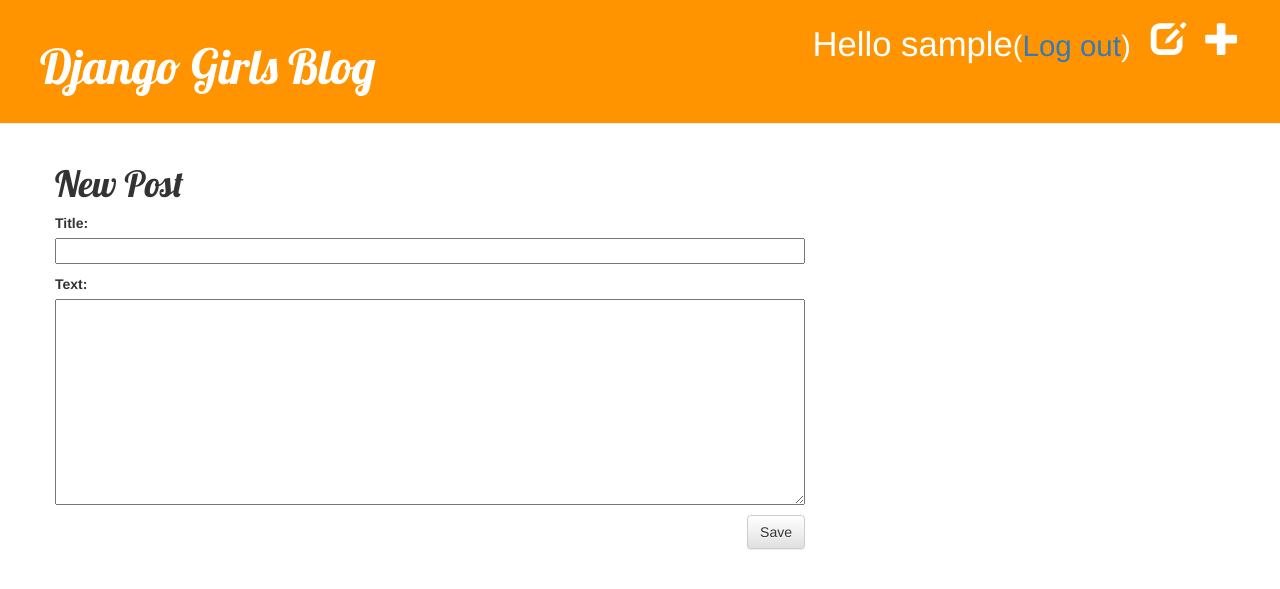
After one commit to takayamaroso/djangogirls_tutorial, a Django app: page /post/new/ in a window 1280 px wide. The commit adds this page. Shown: the top 589 px of the page. Run offline with Django 3.2, Linux system fonts and the light colour scheme; the visitor is signed in with stand-in values (Sample User, id 1); some libraries are stand-ins or nearby versions.

Commit message:
Tutorial completed

```diff
--- a/blog/admin.py
+++ b/blog/admin.py
@@ -1,5 +1,6 @@
 from django.contrib import admin
-from .models import Post
+from .models import Post, Comment
 
 admin.site.register(Post)
 # Register your models here.
+admin.site.register(Comment)
--- /dev/null
+++ b/blog/forms.py
@@ -0,0 +1,14 @@
+from django import forms
+
+from .models import Post, Comment
+
+class PostForm(forms.ModelForm):
+
+    class Meta:
+        model = Post
+        fields = ('title', 'text')
+
+class CommentForm(forms.ModelForm):
+     class Meta:
+         model = Comment
+         fields = ('author', 'text',)
--- a/blog/models.py
+++ b/blog/models.py
@@ -14,5 +14,22 @@
         self.published_date = timezone.now()
         self.save()
 
+    def approve_comments(self):
+        return self.comments.filter(approved_comment=True)
+
     def __str__(self):
         return self.title
+
+class Comment(models.Model):
+    post = models.ForeignKey('blog.Post', related_name='comments')
+    author = models.CharField(max_length=200)
+    text = models.TextField()
+    created_date = models.DateTimeField(default=timezone.now)
+    approved_comment = models.BooleanField(default=False)
+
+    def approve(self):
+        self.approved_comment = True
+        self.save()
+
+    def __str__(self):
+        return self.text
--- a/blog/templates/blog/base.html
+++ b/blog/templates/blog/base.html
@@ -9,6 +9,13 @@
     </head>
     <body>
         <div class="page-header">
+            {% if user.is_authenticated %}
+                <a href="{% url 'post_new' %}" class="top-menu"><span class="glyphicon glyphicon-plus"></span></a>
+                <a href="{% url 'post_draft_list' %}" class="top-menu"><span class="glyphicon glyphicon-edit"></span></a>
+                <p class="top-menu">Hello {{ user.username }}<small>(<a href="{% url 'logout' %}">Log out</a>)</small></p>
+            {% else %}
+                <a href="{% url 'login' %}" class="top-menu"><span class="glyphicon glyphicon-lock"></span></a>
+            {% endif %}
             <h1><a href="/">Django Girls Blog</a></h1>
         </div>
         <div class="content container">
--- /dev/null
+++ b/blog/templates/blog/post_edit.html
@@ -0,0 +1,9 @@
+{% extends 'blog/base.html' %}
+
+{% block content %}
+    <h1>New Post</h1>
+    <form method="POST" class="post-form">{% csrf_token %}
+        {{ form.as_p }}
+        <button type="submit" class="save btn btn-default">Save</button>
+    </form>
+{% endblock %}
--- a/blog/templates/blog/post_list.html
+++ b/blog/templates/blog/post_list.html
@@ -6,8 +6,9 @@
             <div class="date">
                 {{ post.published_date }}
             </div>
-            <h1><a herf="{% url 'post_detail' pk=post.pk %}">{{ post.title }}</a></h1>
+            <h1><a href="{% url 'post_detail' pk=post.pk %}">{{ post.title }}</a></h1>
             <p>{{ post.text|linebreaks }}</p>
+            <a href="{% url 'post_detail' pk=post.pk %}">Comments: {{ post.approve_comments.count }}</a>
         </div>
     {% endfor %}
 {% endblock content %}
--- a/blog/urls.py
+++ b/blog/urls.py
@@ -4,4 +4,12 @@
 urlpatterns = [
     url(r'^$', views.post_list, name='post_list'),
     url(r'^post/(?P<pk>[0-9]+)/$', views.post_detail, name='post_detail'),
+    url(r'^post/new/$', views.post_new, name='post_new'),
+    url(r'^post/(?P<pk>[0-9]+)/edit/$', views.post_edit, name='post_edit'),
+    url(r'^drafts/$', views.post_draft_list, name='post_draft_list'),
+    url(r'^post/(?P<pk>[0-9]+)/publish/$', views.post_publish, name='post_publish'),
+    url(r'^post/(?P<pk>[0-9]+)/remove/$', views.post_remove, name='post_remove'),
+    url(r'^post/(?P<pk>\d+)/comment/$', views.add_comment_to_post, name='add_comment_to_post'),
+    url(r'^comment/(?P<pk>\d+)/approve/$', views.comment_approve, name='comment_approve'),
+    url(r'^comment/(?P<pk>\d+)/comment/$', views.comment_remove, name='comment_remove'),
 ]
--- a/blog/views.py
+++ b/blog/views.py
@@ -1,7 +1,10 @@
 from django.shortcuts import render
 from django.utils import timezone
 from django.shortcuts import render, get_object_or_404
-from .models import Post
+from django.shortcuts import redirect
+from django.contrib.auth.decorators import login_required
+from .forms import PostForm, CommentForm
+from .models import Post, Comment
 # Create your views here.
 
 def post_list(request):
@@ -11,3 +14,73 @@
 def post_detail(request, pk):
     post = get_object_or_404(Post, pk=pk)
     return render(request, 'blog/post_detail.html', {'post': post})
+
+@login_required
+def post_new(request):
+    if request.method == "POST":
+        form = PostForm(request.POST)
+        if form.is_valid():
+            post = form.save(commit=False)
+            post.author = request.user
+            post.save()
+            return redirect(post_detail, pk=post.pk)
+    else:
+        form = PostForm()
+    return render(request, 'blog/post_edit.html', {'form': form})
+
+@login_required
+def post_edit(request, pk):
+    post = get_object_or_404(Post, pk=pk)
+    if request.method == "POST":
+        form = PostForm(request.POST, instance=post)
+        if form.is_valid():
+            post = form.save(commit=False)
+            post.author = request.user
+            post.save()
+            return redirect(post_detail, pk=post.pk)
+    else:
+        form = PostForm(instance=post)
+    return render(request, 'blog/post_edit.html', {'form': form})
+
+@login_required
+def post_draft_list(request):
+    posts=Post.objects.filter(published_date__isnull=True).order_by('created_date')
+    return render(request, 'blog/post_draft_list.html', {'posts': posts})
+
+@login_required
+def post_publish(request, pk):
+    post = get_object_or_404(Post, pk=pk)
+    post.publish()
+    return redirect('post_detail', pk=pk)
+
+@login_required
+def post_remove(request, pk):
+    post = get_object_or_404(Post, pk=pk)
+    post.delete()
+    return redirect('post_list')
+
+def add_comment_to_post(request, pk):
+    post = get_object_or_404(Post, pk=pk)
+    if request.method == "POST":
+        form = CommentForm(request.POST)
+        if form.is_valid:
+            comment = form.save(commit=False)
+            comment.post = post
+            comment.save()
+            return redirect('post_detail', pk=post.pk)
+    else:
+        form = CommentForm()
+
+    return render(request, 'blog/add_comment_to_post.html', {'form': form})
+
+@login_required
+def comment_approve(request, pk):
+    comment = get_object_or_404(Comment, pk=pk)
+    comment.approve()
+    return redirect('post_detail', pk=comment.post.pk)
+
+@login_required
+def comment_remove(request, pk):
+    comment = get_object_or_404(Comment, pk=pk)
+    comment.delete()
+    return redirect('post_detail', pk=comment.post.pk)
--- a/mysite/settings.py
+++ b/mysite/settings.py
@@ -140,3 +140,5 @@
 STATICFILES_DIRS = (
     os.path.join(BASE_DIR, "static"),
 )
+
+LOGIN_REDIRECT_URL = '/'
--- a/mysite/urls.py
+++ b/mysite/urls.py
@@ -16,7 +16,11 @@
 from django.conf.urls import include, url
 from django.contrib import admin
 
+from django.contrib.auth import views
+
 urlpatterns = [
     url(r'^admin/', admin.site.urls),
+    url(r'^accounts/login/$', views.login, name='login'),
+    url(r'^accounts/logout/$', views.logout, name='logout', kwargs={'next_page': '/'}),
     url(r'', include('blog.urls')),
 ]
--- a/static/css/blog.css
+++ b/static/css/blog.css
@@ -53,3 +53,7 @@
 .post h1 a, .post h1 a:visited {
     color: #000000;
 }
+
+.comment {
+    margin: 20px 0px 20px 20px;
+}
```
Also changed, not shown: blog/templates/blog/add_comment_to_post.html (added, +9 -0 lines), blog/templates/blog/post_detail.html (+22 -0 lines), blog/templates/blog/post_draft_list.html (added, +11 -0 lines), blog/templates/registration/login.html (added, +25 -0 lines), blog/migrations/0002_comment.py (added).
